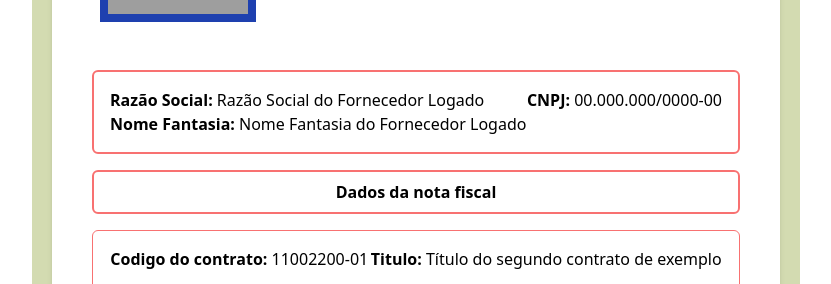
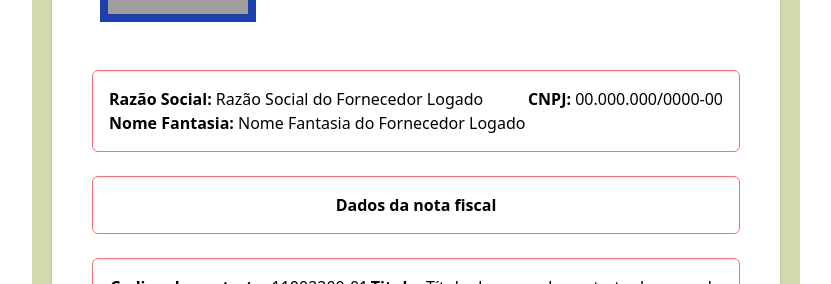
Before and after one commit to FLeaooo/desafio-rep, a React (Vite) app in the folder front/: page /invoice in a window 1280 px wide. Shown: the part 167-451 px from the top of the page, without its empty margins (224-1055 px from the left). Built offline with nearby package versions, Linux system fonts and the light colour scheme; grey boxes are pictures that could not be loaded.

Commit message:
Feat: Add global style

```diff
--- a/front/src/App.jsx
+++ b/front/src/App.jsx
@@ -1,6 +1,7 @@
 import { useState } from 'react'
 import AppRoutes from '@/Route.jsx'
 import Footer from '@/components/atomic/atoms/Footer'
+import './global.css'
 
 function App() {
 
--- a/front/src/components/atomic/atoms/HeaderTable.jsx
+++ b/front/src/components/atomic/atoms/HeaderTable.jsx
@@ -2,7 +2,7 @@ import React from 'react';
 
 const HeaderTable = ({ name }) => {
   return (
-    <div className="border-2 border-red-400 rounded-md mt-4 mx-8 py-2">
+    <div className="red-div">
       <h2 className="text-center font-semibold">{name}</h2>
     </div>
   )
--- a/front/src/components/atomic/molecules/InfoUser.jsx
+++ b/front/src/components/atomic/molecules/InfoUser.jsx
@@ -2,7 +2,7 @@ import React from 'react';
 
 const InfoUser = () => {
   return (
-    <div className="border-2 border-red-400 rounded-md p-4 mx-8 mt-2 flex justify-between">
+    <div className="red-div mt-2 flex justify-between">
       <div>
         <p className="font-semibold">
           Razão Social: <span className="font-normal">Razão Social do Fornecedor Logado</span>
--- a/front/src/components/atomic/organisms/InvoiceForm.jsx
+++ b/front/src/components/atomic/organisms/InvoiceForm.jsx
@@ -9,7 +9,7 @@ const InvoiceForm = () => {
   return (
     <form onSubmit={handleSubmit(onSubmit)} className="">
 
-      <div className="border-[1.5px] border-red-400 mb-6 mt-4 rounded-md mx-8 p-4">
+      <div className="red-div">
         <div className="flex justify-around items-center">
           <p className="font-semibold">
             Codigo do contrato: <span className="font-normal">11002200-01</span>
--- /dev/null
+++ b/front/src/global.css
@@ -0,0 +1,3 @@
+.red-div {
+  @apply border-[1.5px] border-red-400 mb-6 mt-4 rounded-md mx-8 p-4
+}
```
